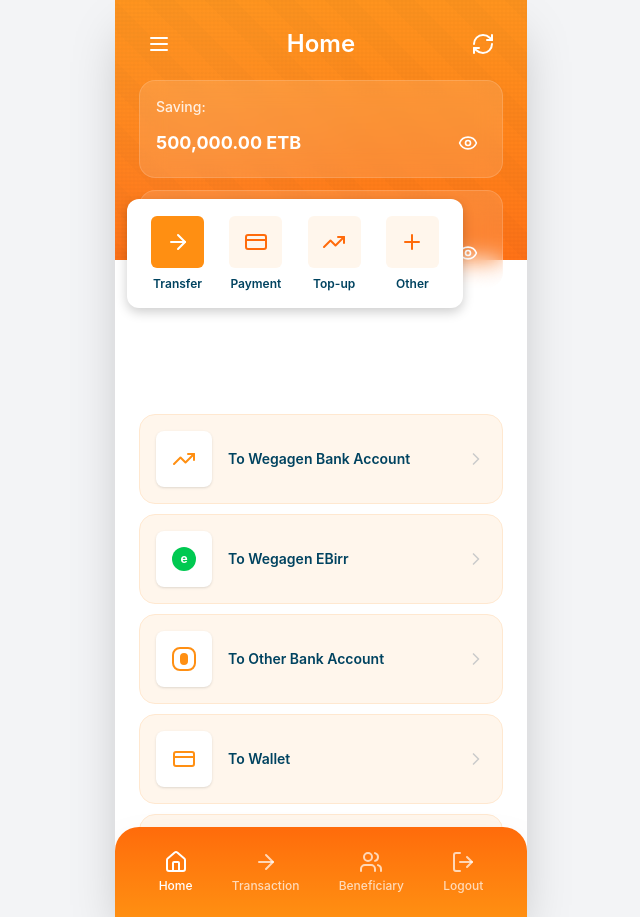
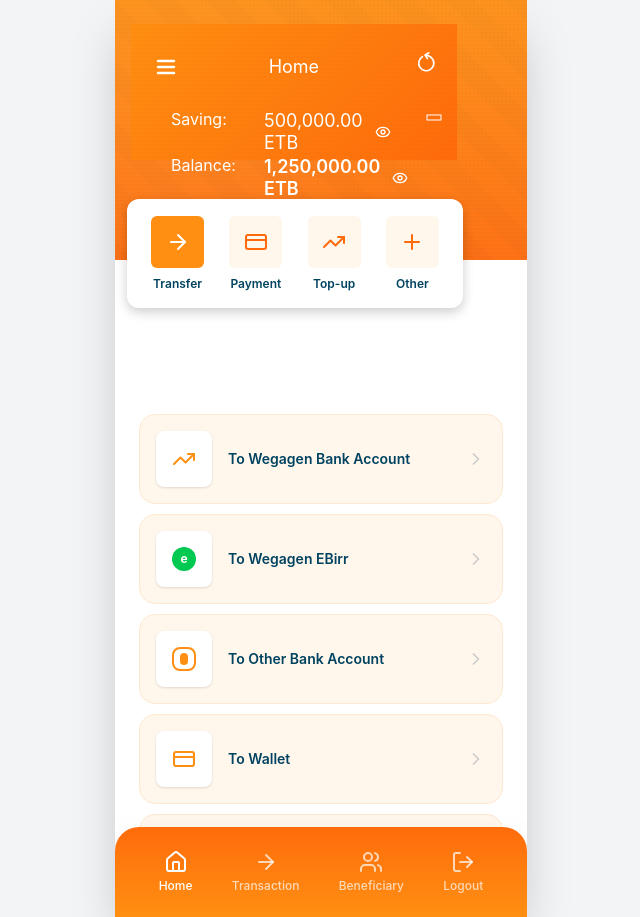
Before and after one commit to Anduamlakalehegne/wegagen-mobile-ui-ux, a React (Vite) app: page /home in a window 1280 px wide. Shown: the whole page, without its empty margins (319-959 px from the left). Built offline with nearby package versions, Linux system fonts and the light colour scheme.

Commit message:
feat: implement Group 191 header with balance and savings
Add Group 191Header component and integrate into HomeScreen.

Co-authored-by: Anduamlak Alehegne <111687327+Anduamlakalehegne@users.noreply.github.com>

```diff
--- /dev/null
+++ b/src/app/components/Group191Header.tsx
@@ -0,0 +1,174 @@
+import React, { useState } from 'react';
+import { Menu, RotateCw, Eye, EyeOff } from 'lucide-react';
+
+interface Group191HeaderProps {
+  onMenuClick?: () => void;
+  onRefreshClick?: () => void;
+}
+
+export default function Group191Header({ onMenuClick, onRefreshClick }: Group191HeaderProps) {
+  const [savingsVisible, setSavingsVisible] = useState(false);
+  const [balanceVisible, setBalanceVisible] = useState(false);
+
+  return (
+    <div
+      className="absolute w-[325.8px] h-[135.77px] left-4 top-6"
+      style={{
+        background: 'linear-gradient(135deg, #FF8F12 0%, #ff6b0b 100%)',
+      }}
+    >
+      {/* Textured overlay pattern */}
+      <div
+        className="absolute inset-0 opacity-30"
+        style={{
+          backgroundImage: `repeating-linear-gradient(
+            0deg,
+            transparent,
+            transparent 2px,
+            rgba(0, 0, 0, 0.03) 2px,
+            rgba(0, 0, 0, 0.03) 4px
+          ),
+          repeating-linear-gradient(
+            90deg,
+            transparent,
+            transparent 2px,
+            rgba(0, 0, 0, 0.02) 2px,
+            rgba(0, 0, 0, 0.02) 4px
+          )`,
+        }}
+      ></div>
+
+      {/* Menu Icon */}
+      <button
+        onClick={onMenuClick}
+        className="absolute w-[37px] h-[37px] left-4 top-6 flex items-center justify-center hover:bg-white/10 rounded-lg transition-all"
+      >
+        <Menu size={24} className="text-white" strokeWidth={2.5} />
+      </button>
+
+      {/* Home Text */}
+      <div className="absolute left-1/2 transform -translate-x-1/2 top-8">
+        <p
+          style={{
+            fontFamily: "'Inter', sans-serif",
+            fontStyle: 'normal',
+            fontWeight: 400,
+            fontSize: '18px',
+            lineHeight: '22px',
+            textAlign: 'center',
+            color: '#FFFFFF',
+          }}
+        >
+          Home
+        </p>
+      </div>
+
+      {/* Refresh Icon */}
+      <button
+        onClick={onRefreshClick}
+        className="absolute right-5 top-7 w-[20.94px] h-[21px] flex items-center justify-center hover:bg-white/10 rounded-lg transition-all"
+        style={{
+          transform: 'matrix(-0.52, -0.86, -0.86, 0.52, 0, 0)',
+        }}
+      >
+        <RotateCw size={20} className="text-white" strokeWidth={2} />
+      </button>
+
+      {/* Group 190 - Balance & Savings Section */}
+      <div className="absolute w-[208px] h-[72.77px] left-5 top-[86px]">
+        {/* Saving Row */}
+        <div className="absolute w-full left-5 top-0">
+          <label
+            style={{
+              position: 'absolute',
+              fontFamily: "'Inter', sans-serif",
+              fontWeight: 400,
+              fontSize: '16px',
+              lineHeight: '19px',
+              color: '#FFFFFF',
+              left: 0,
+              top: 0,
+            }}
+          >
+            Saving:
+          </label>
+
+          <div className="absolute left-[93px] top-0 flex items-center gap-2">
+            <span
+              style={{
+                fontFamily: "'Inter', sans-serif",
+                fontWeight: 400,
+                fontSize: '18px',
+                lineHeight: '22px',
+                color: '#FFFFFF',
+              }}
+            >
+              {savingsVisible ? '****' : '500,000.00 ETB'}
+            </span>
+            <button
+              onClick={() => setSavingsVisible(!savingsVisible)}
+              className="p-1 hover:bg-white/10 rounded transition-all"
+            >
+              {savingsVisible ? (
+                <EyeOff size={16} className="text-white" />
+              ) : (
+                <Eye size={16} className="text-white" />
+              )}
+            </button>
+          </div>
+        </div>
+
+        {/* Balance Row */}
+        <div className="absolute w-full left-5 top-[46px]">
+          <label
+            style={{
+              position: 'absolute',
+              fontFamily: "'Inter', sans-serif",
+              fontWeight: 400,
+              fontSize: '16px',
+              lineHeight: '19px',
+              color: '#FFFFFF',
+              left: 0,
+              top: 0,
+            }}
+          >
+            Balance:
+          </label>
+
+          <div className="absolute left-[93px] top-0 flex items-center gap-2">
+            <span
+              style={{
+                fontFamily: "'Inter', sans-serif",
+                fontWeight: 600,
+                fontSize: '18px',
+                lineHeight: '22px',
+                color: '#FFFFFF',
+              }}
+            >
+              {balanceVisible ? '****' : '1,250,000.00 ETB'}
+            </span>
+            <button
+              onClick={() => setBalanceVisible(!balanceVisible)}
+              className="p-1 hover:bg-white/10 rounded transition-all"
+            >
+              {balanceVisible ? (
+                <EyeOff size={16} className="text-white" />
+              ) : (
+                <Eye size={16} className="text-white" />
+              )}
+            </button>
+          </div>
+        </div>
+      </div>
+
+      {/* Divider Path */}
+      <div
+        className="absolute w-[6px] h-[15px] right-5 bottom-[35px]"
+        style={{
+          border: '1.6px solid #FFFFFF',
+          transform: 'rotate(90deg)',
+        }}
+      ></div>
+    </div>
+  );
+}
--- a/src/app/screens/HomeScreen.tsx
+++ b/src/app/screens/HomeScreen.tsx
@@ -14,6 +14,7 @@ import {
   LogOut,
   ChevronDown,
 } from 'lucide-react';
+import Group191Header from '../components/Group191Header';
 
 function DecorativeHeader() {
   return (
@@ -119,60 +120,7 @@ export default function HomeScreen() {
         {/* Header Section */}
         <div className="absolute h-[260px] left-0 top-0 w-full">
           <DecorativeHeader />
-
-          {/* Header Content */}
-          <div className="relative z-10 px-6 pt-6 flex items-center justify-between h-16">
-            <button className="p-2 hover:bg-white/10 rounded-lg transition-all">
-              <Menu size={24} className="text-white" />
-            </button>
-            <h1 className="text-white text-2xl font-semibold">Home</h1>
-            <button className="p-2 hover:bg-white/10 rounded-lg transition-all">
-              <RefreshCw size={24} className="text-white" />
-            </button>
-          </div>
-
-          {/* Balance Cards */}
-          <div className="relative z-10 px-6 pt-4 space-y-3">
-            {/* Savings Card */}
-            <div className="bg-white/12 backdrop-blur-md rounded-2xl p-4 border border-white/15 hover:bg-white/15 transition-all">
-              <p className="text-white/85 text-sm font-medium mb-2">Saving:</p>
-              <div className="flex items-center justify-between">
-                <p className="text-white text-lg font-bold">
-                  {savingsVisible ? '****' : '500,000.00 ETB'}
-                </p>
-                <button
-                  onClick={() => setSavingsVisible(!savingsVisible)}
-                  className="p-2 hover:bg-white/10 rounded-lg transition-all"
-                >
-                  {savingsVisible ? (
-                    <EyeOff size={20} className="text-white" />
-                  ) : (
-                    <Eye size={20} className="text-white" />
-                  )}
-                </button>
-              </div>
-            </div>
-
-            {/* Balance Card */}
-            <div className="bg-white/12 backdrop-blur-md rounded-2xl p-4 border border-white/15 hover:bg-white/15 transition-all">
-              <p className="text-white/85 text-sm font-medium mb-2">Balance:</p>
-              <div className="flex items-center justify-between">
-                <p className="text-white text-lg font-bold">
-                  {balanceVisible ? '****' : '1,250,000.00 ETB'}
-                </p>
-                <button
-                  onClick={() => setBalanceVisible(!balanceVisible)}
-                  className="p-2 hover:bg-white/10 rounded-lg transition-all"
-                >
-                  {balanceVisible ? (
-                    <EyeOff size={20} className="text-white" />
-                  ) : (
-                    <Eye size={20} className="text-white" />
-                  )}
-                </button>
-              </div>
-            </div>
-          </div>
+          <Group191Header onMenuClick={() => {}} onRefreshClick={() => {}} />
         </div>
 
         {/* Quick Actions Section - Group 192 */}
```
